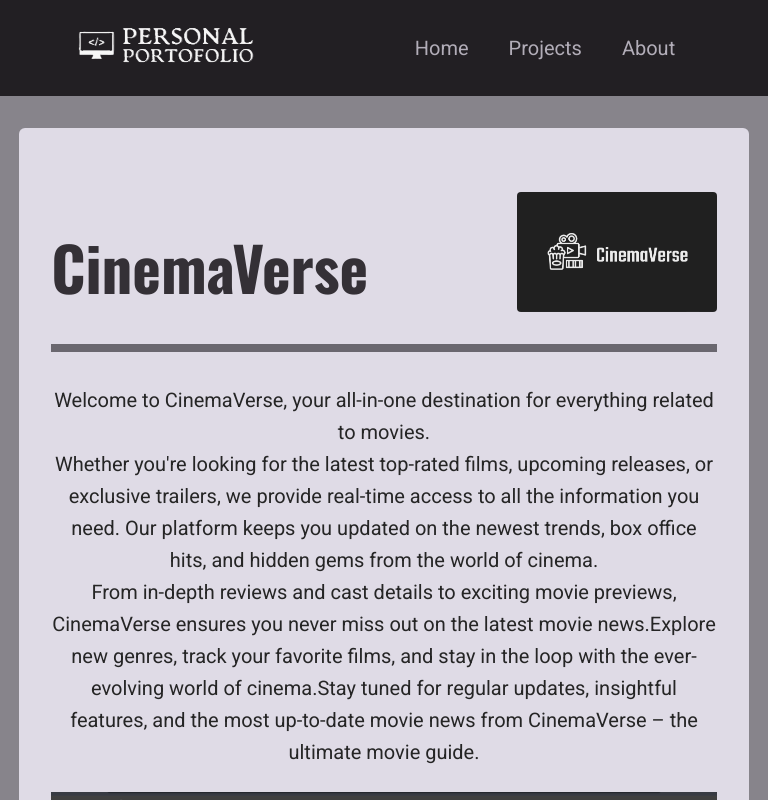
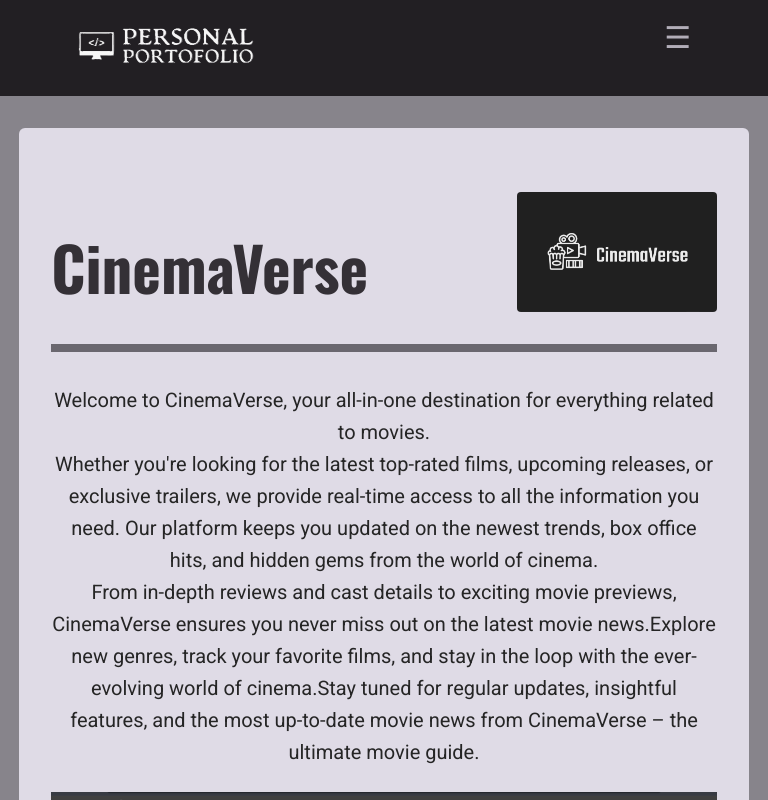
Before and after one commit to Amarildo05/Personal-Portfolio-Website, a React (Vite) app: page /single-project/1 in a window 768 px wide. Shown: the top 800 px of the page. Built offline with nearby package versions, Linux system fonts and the light colour scheme.

Commit message:
made the navbar mobile responsive

```diff
--- a/src/componenets/common/navbar/Navbar.css
+++ b/src/componenets/common/navbar/Navbar.css
@@ -22,7 +22,7 @@
 
 .header .nav-link {
   color: var(--color-grey-200);
-  font-size: var(--size-4);
+  font-size: var(--size-5);
 }
 
 .header .nav-link:hover,
@@ -31,12 +31,46 @@
   color: var(--color-grey-100);
 }
 
-@media (min-width: 768px) {
+/* Mobile menu icon */
+.mobile-menu-icon {
+  display: none; /* Hidden by default */
+  cursor: pointer;
+  font-size: 30px;
+  color: var(--color-grey-200);
+  position: absolute;
+  right: 10%;
+  top: 20px;
+}
+
+/* Responsive Styles */
+@media (max-width: 768px) {
+  .mobile-menu-icon {
+    display: block; /* Show hamburger icon on small screens */
+  }
+
   .header ul {
-    gap: 0.5rem;
+    display: none; /* Hidden by default */
+    flex-direction: column;
+    position: absolute;
+    top: 6rem;
+    right: 0;
+    border-bottom-left-radius: var(--size-2);
+    background-color: var(--color-grey-900);
+    padding: 1rem;
+    width: 200px;
+    z-index: 9999;
+    align-items: center;
+  }
+
+  .header ul.open {
+    display: flex; /* Show menu when open */
+  }
+
+  .header li {
+    margin: 1rem 0;
   }
 
   .header .nav-link {
-    font-size: var(--size-5);
+    font-size: var(--size-4);
   }
 }
--- a/src/componenets/common/navbar/Navbar.jsx
+++ b/src/componenets/common/navbar/Navbar.jsx
@@ -1,17 +1,28 @@
+import { useState } from "react";
 import { NavLink } from "react-router-dom";
 import "./Navbar.css";
 
 export default function Navbar() {
+  const [isMobileMenuOpen, setMobileMenuOpen] = useState(false);
+
+  // Toggle mobile menu
+  const toggleMobileMenu = () => {
+    setMobileMenuOpen(!isMobileMenuOpen);
+  };
+
   return (
     <header className="header">
       <NavLink to="/" className="nav-link">
-        <img src="/Logo.png" width={180} />
+        <img src="/Logo.png" width={180} alt="Logo" />
       </NavLink>
+      <div className="mobile-menu-icon" onClick={toggleMobileMenu}>
+        <span className="menu-icon">&#9776;</span> {/* Hamburger icon */}
+      </div>
       <nav>
-        <ul>
+        <ul className={`${isMobileMenuOpen ? "open" : ""}`}>
           <li>
             <NavLink to="/" className="nav-link">
-              Home{" "}
+              Home
             </NavLink>
           </li>
           <li>
@@ -21,7 +32,7 @@ export default function Navbar() {
           </li>
           <li>
             <NavLink to="/about" className="nav-link">
-              About{" "}
+              About
             </NavLink>
           </li>
         </ul>
```
